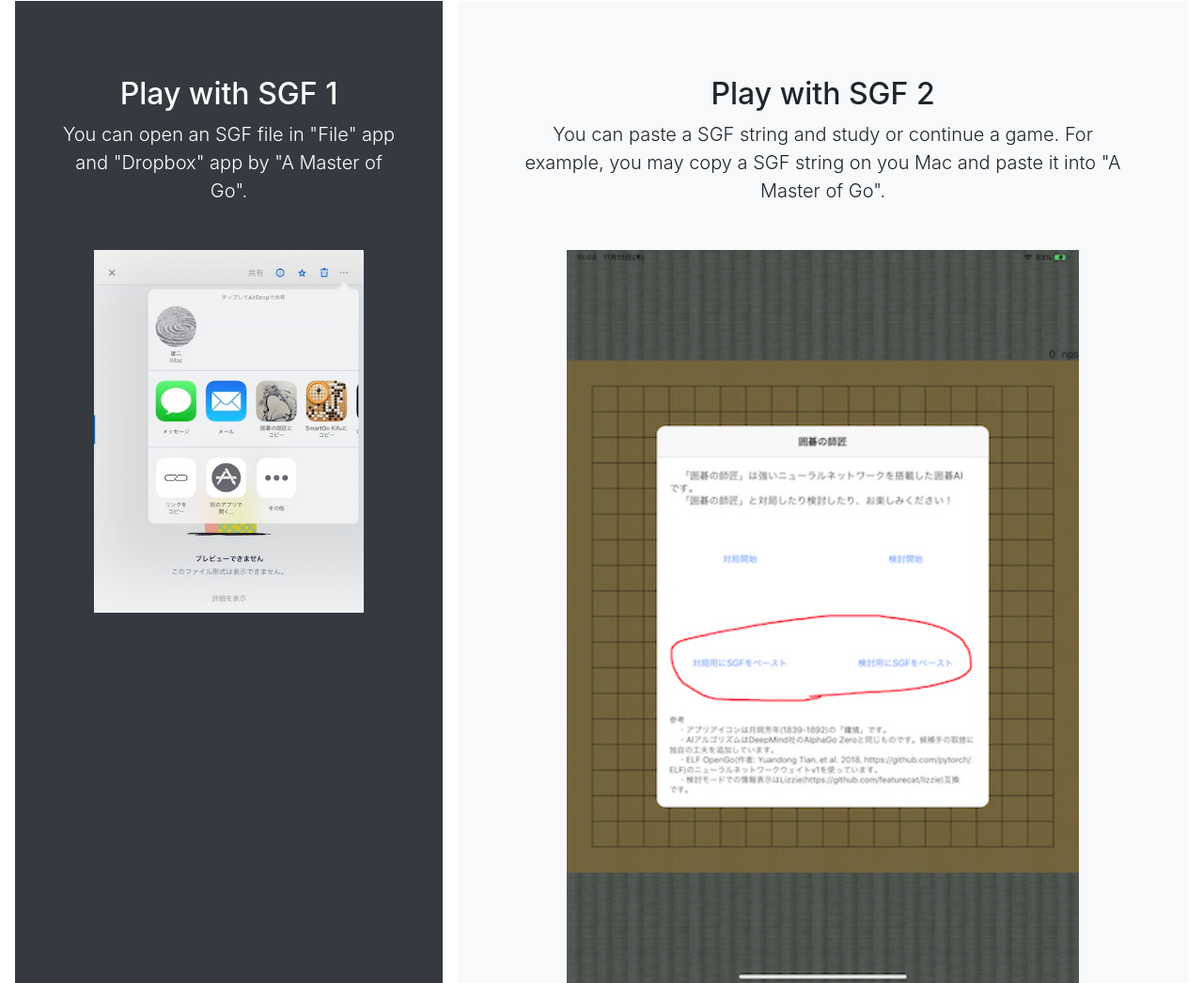
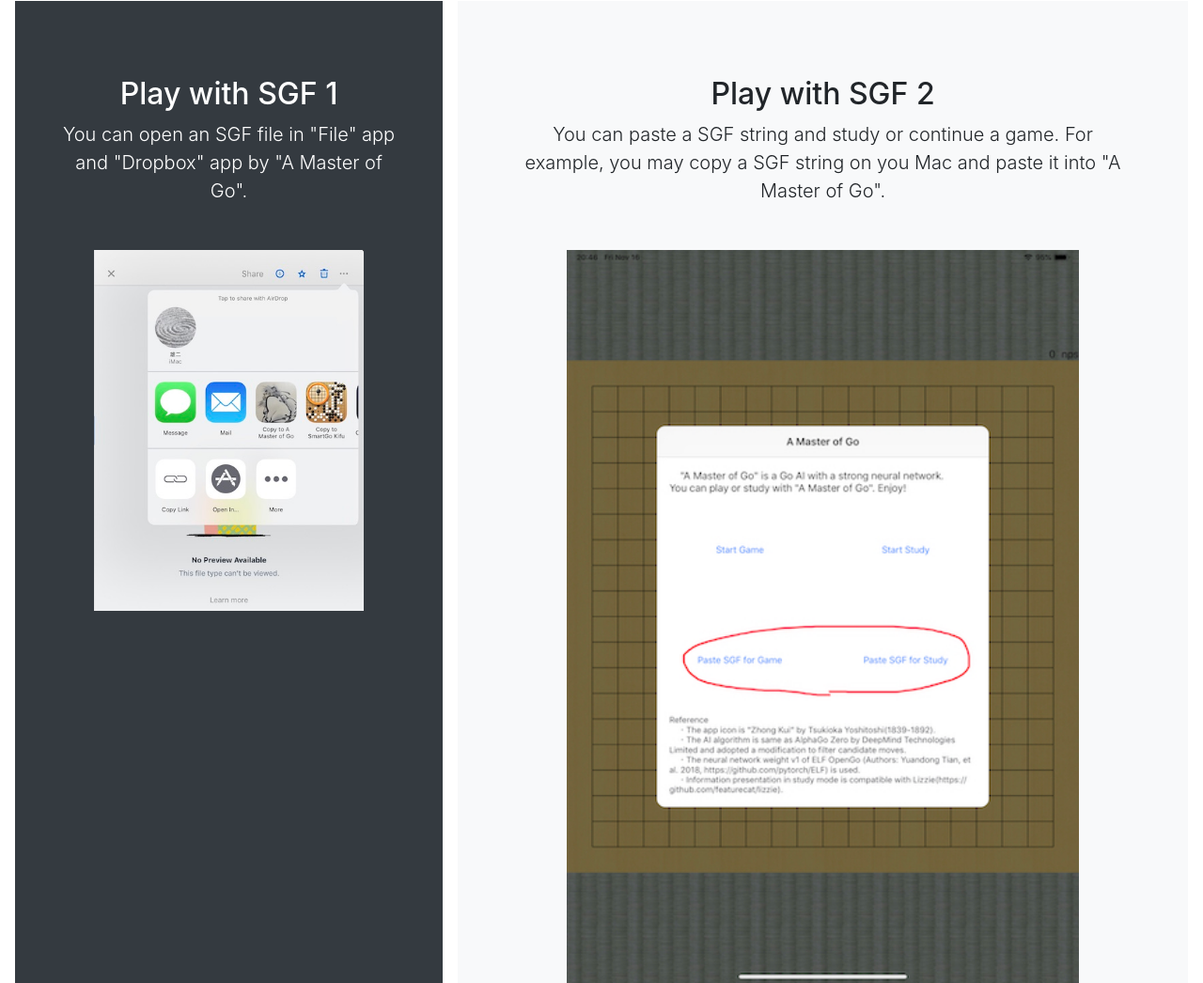
Before and after one commit to new3Rs/a_master_of_go, a plain HTML site: page index.html in a window 1280 px wide. Shown: the part 1946-2992 px from the top of the page at 94% size. Drawn offline with nearby package versions, Linux system fonts and the light colour scheme.

Commit message:
english screen capture

```diff
--- a/index.html
+++ b/index.html
@@ -93,7 +93,7 @@
             You can open an SGF file in "File" app and "Dropbox" app by "A Master of Go".
         </p>
       </div>
-      <img src="./images/japanese_3.jpg" alt="" style="width:80%;">
+      <img src="./images/english_3.jpg" alt="" style="width:80%;">
     </div>
     <div class="bg-light mr-md-3 pt-3 px-3 pt-md-5 px-md-5 text-center overflow-hidden">
       <div class="my-3 p-3">
@@ -103,7 +103,7 @@
             For example, you may copy a SGF string on you Mac and paste it into "A Master of Go".
         </p>
       </div>
-      <img src="./images/japanese_2.jpeg" alt="" style="width:80%;">
+      <img src="./images/english_2.jpeg" alt="" style="width:80%;">
     </div>
   </div>
 
```
Also changed, not shown: images/english_2.jpeg (added), images/english_3.jpg (added).
